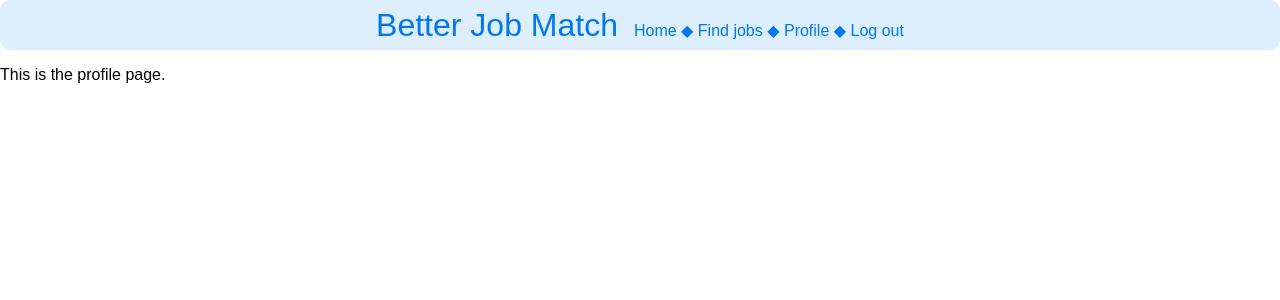
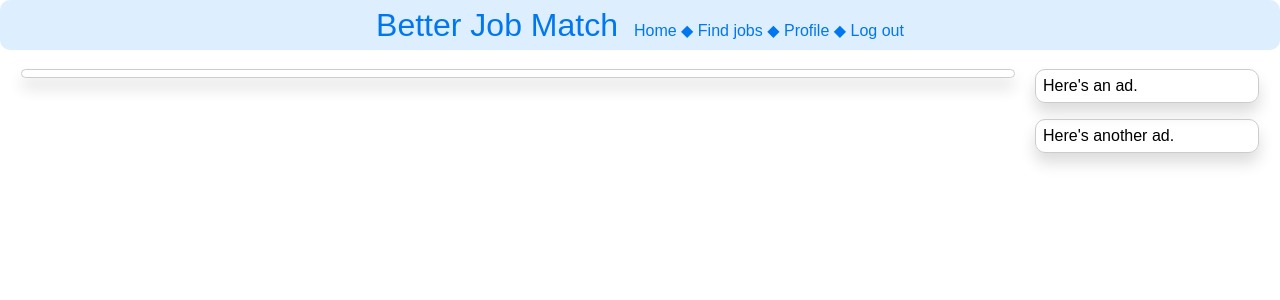
Before and after one commit to VileSnack/bjm, an Angular app in the folder bjm-angular/: page /profile/1 in a window 1280 px wide. Shown: the top 300 px of the page. Built offline with nearby package versions, Linux system fonts and the light colour scheme; no server answers.

Commit message:
Began implementing profile component.

```diff
--- a/bjm-angular/src/app/app.module.ts
+++ b/bjm-angular/src/app/app.module.ts
@@ -1,6 +1,7 @@
 import { NgModule } from '@angular/core';
 import { BrowserModule } from '@angular/platform-browser';
 import { HttpClientModule } from '@angular/common/http';
+import { FormsModule} from '@angular/forms';
 
 import { AppRoutingModule } from './app-routing.module';
 import { AppComponent } from './app.component';
@@ -26,8 +27,9 @@ import { AdFeedComponent } from './ad-feed/ad-feed.component';
   AdFeedComponent
 	],
 	imports: [
+		AppRoutingModule,
 		BrowserModule,
-		AppRoutingModule,
+		FormsModule,
 		HttpClientModule
 	],
 	providers: [],
--- a/bjm-angular/src/app/profile/profile.component.html
+++ b/bjm-angular/src/app/profile/profile.component.html
@@ -1,2 +1,19 @@
 <app-top-bar [userID]="userID"/>
-<p>This is the profile page.</p>
+<table style="margin: 0 auto;">
+<tr>
+<td style="vertical-align: top;">
+<div class="container" style="width: 62em;">
+<div>
+<table *ngIf="null !== userData">
+<tr><td>Given name</td><td><input id="profile_given_name" [(ngModel)]="userData.GivenName" /></td></tr>
+<tr><td>Middle name(s)</td><td><input id="profile_middle_name" [(ngModel)]="userData.MiddleName" /></td></tr>
+<tr><td>Surname</td><td><input id="profile_family_name" [(ngModel)]="userData.FamilyName" /></td></tr>
+<tr><td>Summary</td><td><input id="profile_summary" [(ngModel)]="userData.Summary" /></td></tr>
+<tr><td>E-mail</td><td><input id="profile_emailaddress" [(ngModel)]="userData.EmailAddress" /></td></tr>
+</table>
+</div>
+</div>
+</td>
+<td style="vertical-align: top;"><app-ad-feed /></td>
+</tr>
+</table>
--- a/bjm-angular/src/app/profile/profile.component.ts
+++ b/bjm-angular/src/app/profile/profile.component.ts
@@ -27,10 +27,9 @@ export class ProfileComponent {
 		this.route.paramMap.subscribe(params => {
 
 			//--------------------------------------------------------------------------------------
-			// The route contains the user ID as a string, so it has to be converted to a number.
+			// The ID is passed in the routing.
 			//
-			this.userID = +params.get('userID');
-			console.log(`Profile UserID: ${this.userID}.`);
+			this.userID = +params.get('userID');	// it's a string, convert
 
 			//--------------------------------------------------------------------------------------
 			// Use the user ID to fetch the user data from the API.
```
